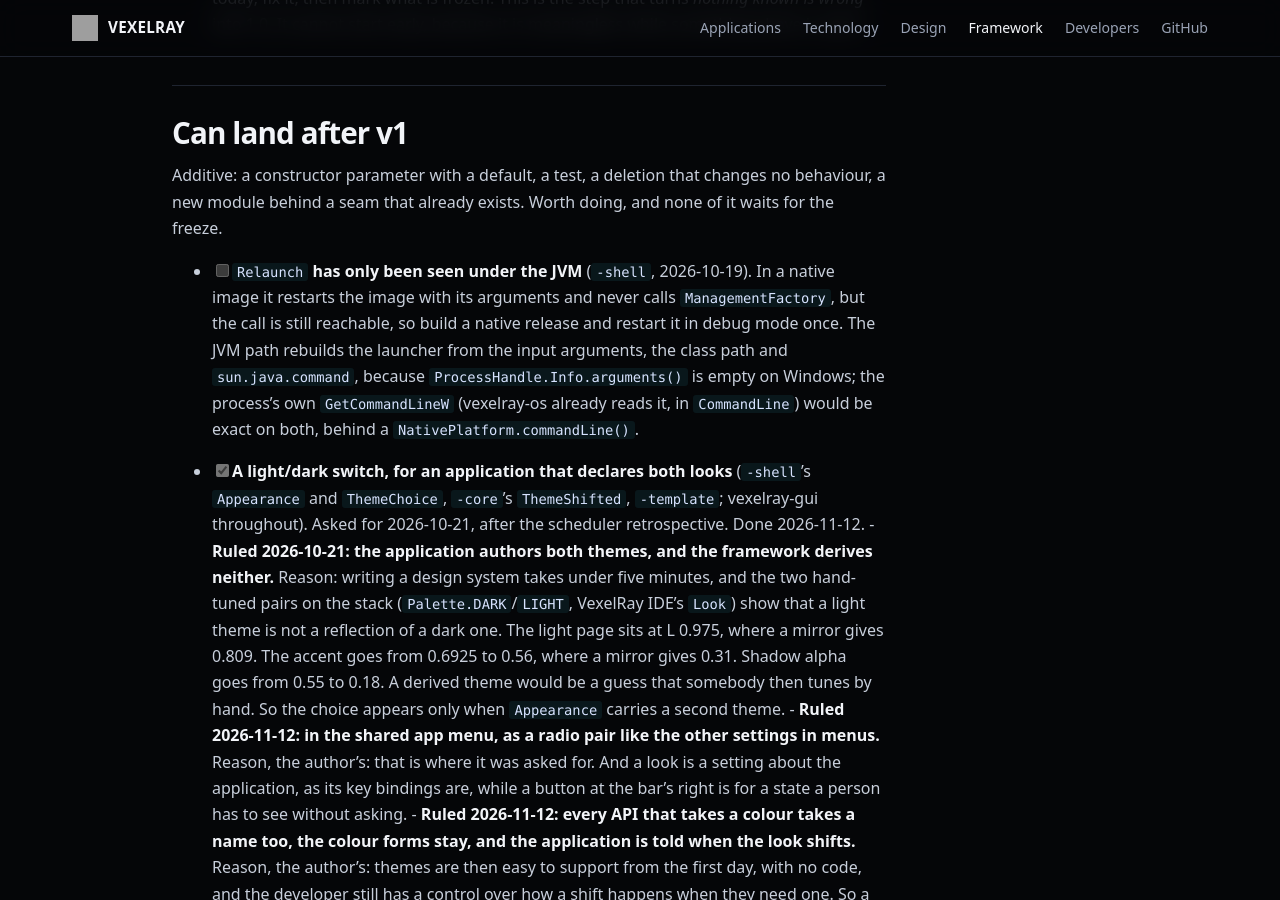
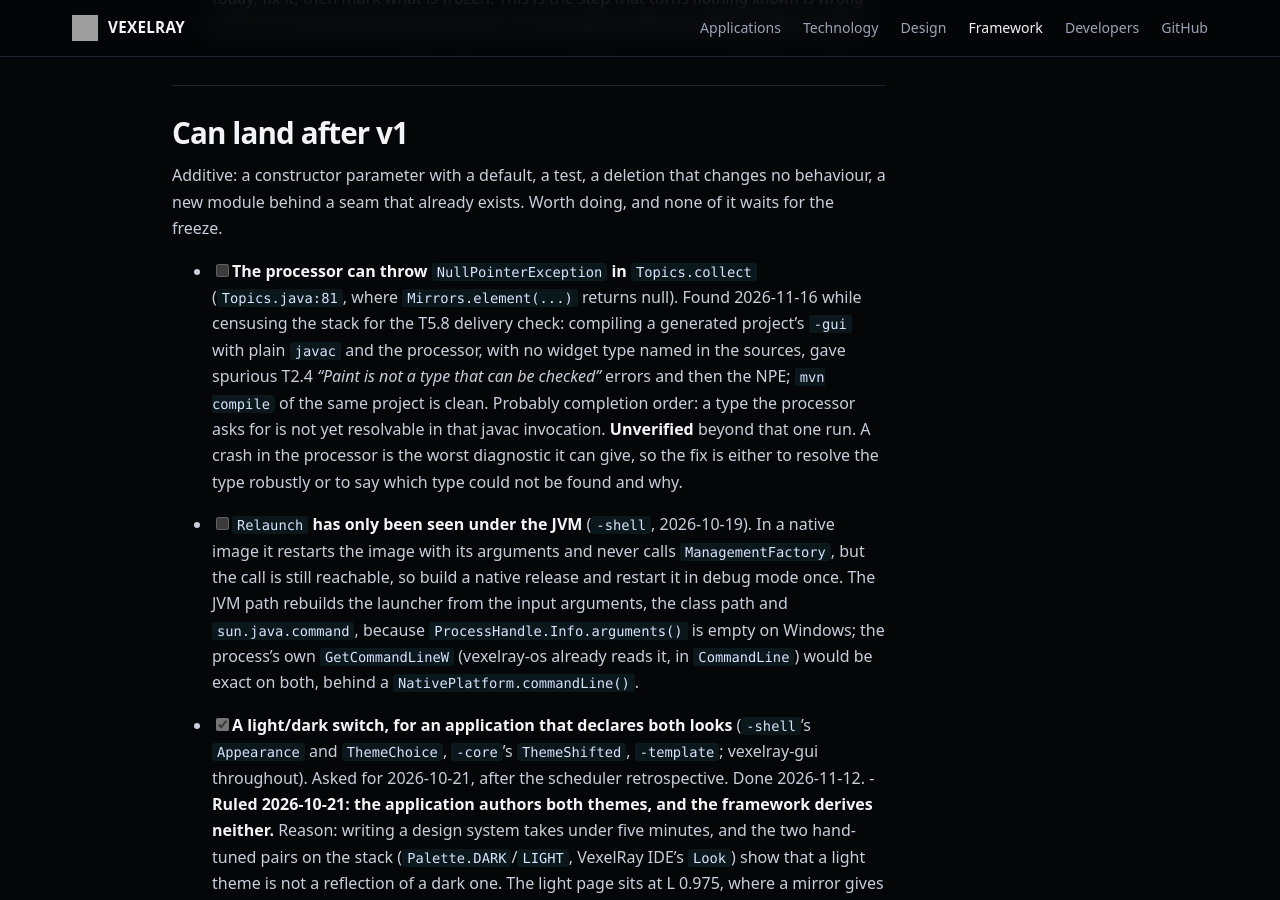
Before and after one commit to sibarum/vexelray-framework, a Jekyll site: the page built from docs/TODO.md, in a window 1280 px wide and 900 px high, scrolled down 14081 px. Built offline with Jekyll 4.4.1, drawn with Linux system fonts in a browser that asks for light colours; our own code applies the rules of GitHub Pages for plain Markdown files.

Commit message:
TODO: the processor's NPE in Topics.collect; ROADMAP: phase 4's two view checks are built
Co-Authored-By: Claude Opus 5.5 <noreply@anthropic.com>

```diff
--- a/docs/TODO.md
+++ b/docs/TODO.md
@@ -538,6 +538,14 @@ application already depends on. Ordered as [v1.md](v1.md#how-to-get-there) order
 
 Additive: a constructor parameter with a default, a test, a deletion that changes no behaviour, a new
 module behind a seam that already exists. Worth doing, and none of it waits for the freeze.
+
+- [ ] **The processor can throw `NullPointerException` in `Topics.collect`** (`Topics.java:81`, where
+      `Mirrors.element(...)` returns null). Found 2026-11-16 while censusing the stack for the T5.8 delivery check:
+      compiling a generated project's `-gui` with plain `javac` and the processor, with no widget type named in the
+      sources, gave spurious T2.4 *"Paint is not a type that can be checked"* errors and then the NPE; `mvn compile`
+      of the same project is clean. Probably completion order: a type the processor asks for is not yet resolvable in
+      that javac invocation. **Unverified** beyond that one run. A crash in the processor is the worst diagnostic it
+      can give, so the fix is either to resolve the type robustly or to say which type could not be found and why.
 
 - [ ] **`Relaunch` has only been seen under the JVM** (`-shell`, 2026-10-19). In a native image it restarts the image
       with its arguments and never calls `ManagementFactory`, but the call is still reachable, so build a native
```
Also changed, not shown: ROADMAP.md (+4 -3 lines).
